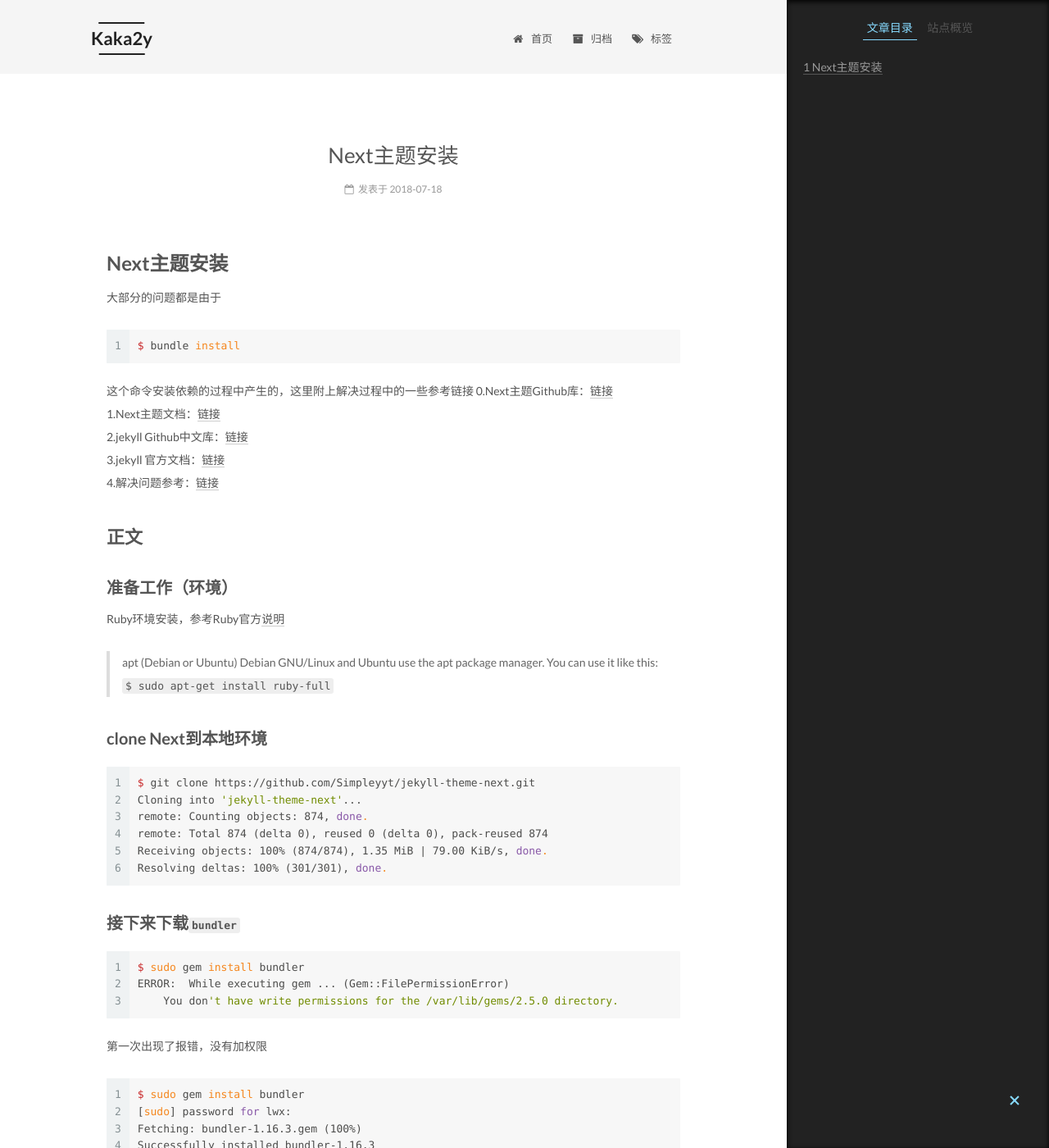
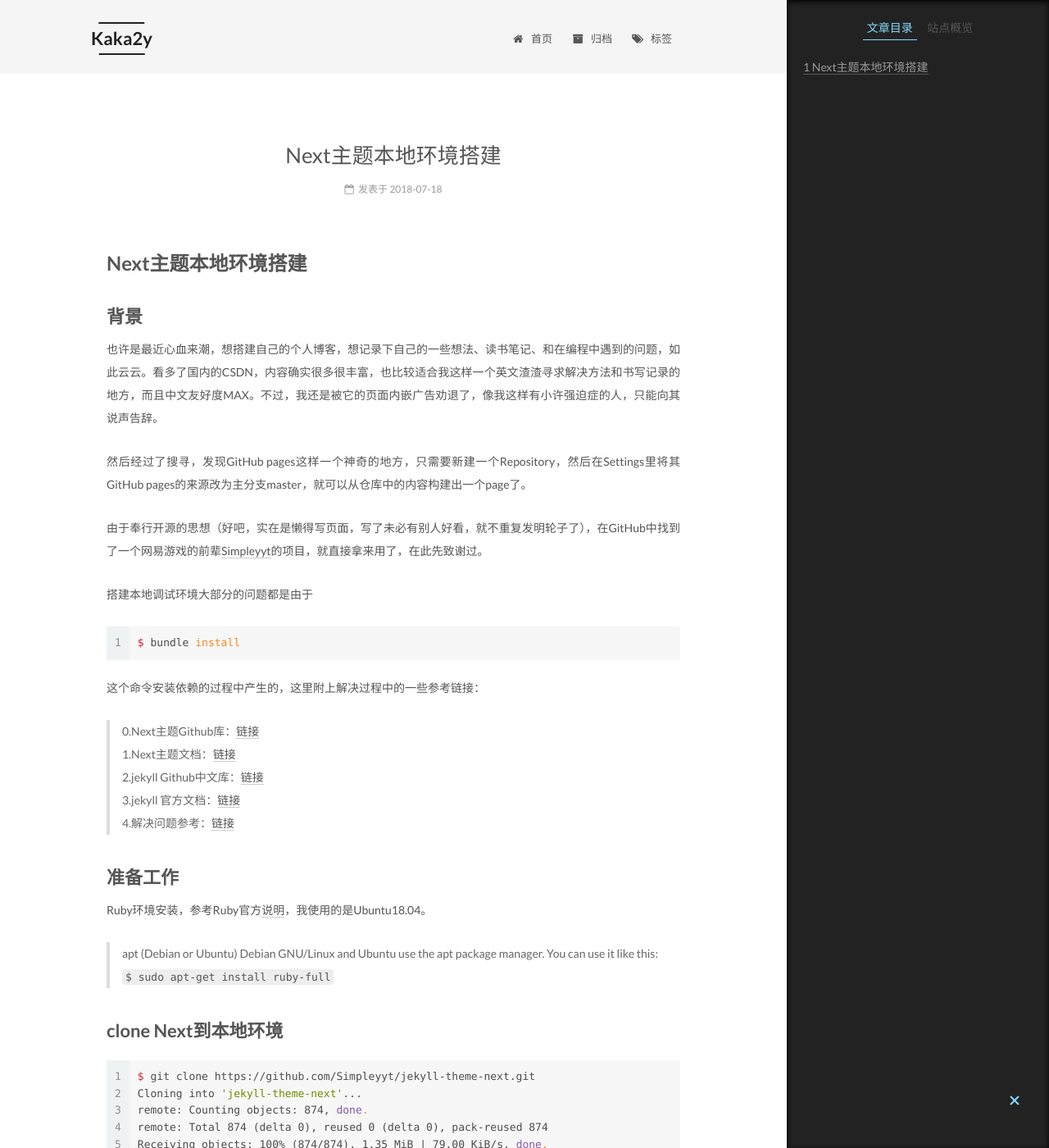
Before and after one commit to X-Wilson/X-Wilson.github.io, a Jekyll site: the page built from _posts/2018-07-18-Next主题本地环境搭建.md, in a window 1280 px wide and 1400 px high. Shown: the whole window at 82% size. Built offline with Jekyll 4.4.1, drawn with Linux system fonts in a browser that asks for light colours; some of the changed text lies outside the part shown.

Commit message:
Update bolg1

````diff
--- a/_posts/2018-07-18-Next主题安装.md
+++ b/_posts/2018-07-18-Next主题本地环境搭建.md
@@ -1,28 +1,34 @@
 ---
-title: Next主题安装
+title: Next主题本地环境搭建
 date: 2018-07-18 23:59:30
 ---
 
-# Next主题安装
-大部分的问题都是由于
+# Next主题本地环境搭建
+## 背景
+也许是最近心血来潮，想搭建自己的个人博客，想记录下自己的一些想法、读书笔记、和在编程中遇到的问题，如此云云。看多了国内的CSDN，内容确实很多很丰富，也比较适合我这样一个英文渣渣寻求解决方法和书写记录的地方，而且中文友好度MAX。不过，我还是被它的页面内嵌广告劝退了，像我这样有小许强迫症的人，只能向其说声告辞。
+
+然后经过了搜寻，发现GitHub pages这样一个神奇的地方，只需要新建一个Repository，然后在Settings里将其GitHub pages的来源改为主分支master，就可以从仓库中的内容构建出一个page了。
+
+由于奉行开源的思想（好吧，实在是懒得写页面，写了未必有别人好看，就不重复发明轮子了），在GitHub中找到了一个网易游戏的前辈[Simpleyyt](https://github.com/simpleyyt)的项目，就直接拿来用了，在此先致谢过。
+
+搭建本地调试环境大部分的问题都是由于
 ```shell
 $ bundle install
 ```
-这个命令安装依赖的过程中产生的，这里附上解决过程中的一些参考链接
-0.Next主题Github库：[链接]()
-1.Next主题文档：[链接](http://theme-next.simpleyyt.com/getting-started.html#install-next-theme)
-2.jekyll Github中文库：[链接](https://github.com/xcatliu/jekyllcn/)
-3.jekyll 官方文档：[链接](http://jekyllcn.com/docs/home/)
-4.解决问题参考：[链接](https://technotes.tt4living.com/ruby-on-rails/install-ruby-on-rails)
+这个命令安装依赖的过程中产生的，这里附上解决过程中的一些参考链接：
+>0.Next主题Github库：[链接](https://github.com/simpleyyt)
+>1.Next主题文档：[链接](http://theme-next.simpleyyt.com/getting-started.html#install-next-theme)
+>2.jekyll Github中文库：[链接](https://github.com/xcatliu/jekyllcn/)
+>3.jekyll 官方文档：[链接](http://jekyllcn.com/docs/home/)
+>4.解决问题参考：[链接](https://technotes.tt4living.com/ruby-on-rails/install-ruby-on-rails)
 
-## 正文
-### 准备工作（环境）
-Ruby环境安装，参考Ruby官方[说明](http://www.ruby-lang.org/en/documentation/installation/)
+## 准备工作
+Ruby环境安装，参考Ruby官方[说明](http://www.ruby-lang.org/en/documentation/installation/)，我使用的是Ubuntu18.04。
 >apt (Debian or Ubuntu)
 Debian GNU/Linux and Ubuntu use the apt package manager. You can use it like this:
 >`$ sudo apt-get install ruby-full`
 
-### clone Next到本地环境
+## clone Next到本地环境
 ```shell
 $ git clone https://github.com/Simpleyyt/jekyll-theme-next.git
 Cloning into 'jekyll-theme-next'...
@@ -31,7 +37,7 @@ remote: Total 874 (delta 0), reused 0 (delta 0), pack-reused 874
 Receiving objects: 100% (874/874), 1.35 MiB | 79.00 KiB/s, done.
 Resolving deltas: 100% (301/301), done.
 ```
-### 接下来下载`bundler`
+## 下载`bundler`
 ```shell
 $ sudo gem install bundler
 ERROR:  While executing gem ... (Gem::FilePermissionError)
@@ -49,7 +55,7 @@ Done installing documentation for bundler after 3 seconds
 1 gem installed
 ```
 上面的工作做完之后，后面才是一堆的报错问题，由于是第一次使用，对于环境的问题有很多不懂，也Google了很多答案。
-### `ffi`依赖包问题
+## `ffi`依赖包问题
 前面的准备过程中也没出现什么问题，所以就迫不及待地进入了下一个步骤。
 不过一开始就报错了
 ```shell
@@ -198,7 +204,7 @@ Your user account isn't allowed to install to the system RubyGems.
   Password:
 Installing ffi 1.9.18 with native extensions
 ```
-### `nokogiri`依赖包问题
+## `nokogiri`依赖包问题
 旧的问题一去，新的问题又出现了，还是因为依赖包的问题，导致build failed，以下是报错信息
 ```shell
 An error occurred while installing nokogiri (1.8.2), and Bundler cannot continue.
@@ -296,7 +302,7 @@ conftest.c:3:10: fatal error: zlib.h: No such file or directory
           ^~~~~~~~
 compilation terminated.
 ```
-这是因为C语言在编译时，找不到`zlib.h`这个头文件。执行一下命令即可
+这是因为C语言在编译时，找不到`zlib.h`这个头文件。执行以下命令即可
 ```shell
 $ sudo apt-get install zlib1g-dev
 ```
@@ -355,3 +361,14 @@ Configuration file: /home/lwx/Public/jekyll-theme-next/_config.yml
 ```
 本地网页`http://127.0.0.1:4000`
 ![效果](C:\Users\13326\Pictures\Saved Pictures\1.jpg)
+## 额外的补充
+### 关于主题配置文件`_cofig.yml`
+在编写站点描述时，也就是文件中的`description`字段的值的时候，要在冒号后面加**多一个空格**，不然GitHub会推送邮件告知GitHub pages构建失败，语法错误
+![失败提示](C:\Users\13326\Pictures\Saved Pictures\2.PNG)
+### 关于markdown文件
+在markdown文件的`头信息`里，比如这个页面
+>title: Next主题本地环境搭建
+>date: 2018-07-18 23:59:30
+
+
+在冒号后面也是需要加**多一个空格**，否则页面的信息无法被Jekyll找到，文章的简介会显示该markdown文件的`title`为**未命名**。
````
Also changed, not shown: other parts of _posts/2018-07-18-Next主题本地环境搭建.md (+5 -5 lines).
